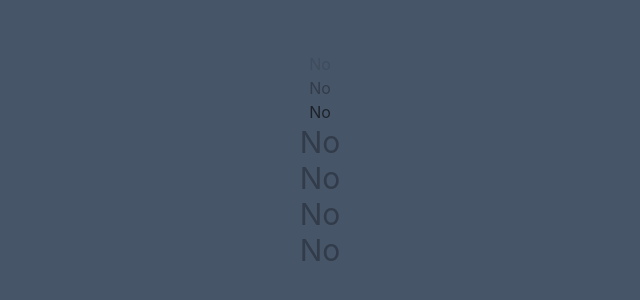
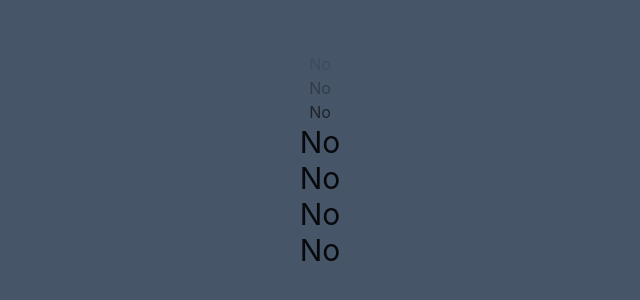
Before and after one commit to raidsrc/has-ben-gone-to-the-arc-yet, a Next.js app: page / in a window 1280 px wide. Shown: the part 240-540 px from the top of the page, without its empty margins (320-960 px from the left). Built offline with nearby package versions, Linux system fonts and the light colour scheme.

Commit message:
IT WORKS

```diff
--- a/components/no.tsx
+++ b/components/no.tsx
@@ -4,13 +4,12 @@ import { animated, useSpring } from "react-spring"
 function No() {
   const [mouseEntered, setMouseEntered] = useState(false)
   const styles = useSpring({
-    from: { opacity: 1 },
-    to: { opacity: 0.3 },
+    from: { opacity: !mouseEntered ? 0 : 1 },
+    to: { opacity: !mouseEntered ? 1 : 0 },
     config: {
-      mass: 3,
-      frequency: 1,
-      damping: 1,
-      clamp: true
+      mass: 8,
+      tension: 80,
+      friction: !mouseEntered ? 300 : 40,
     }
   })
   return (
```
